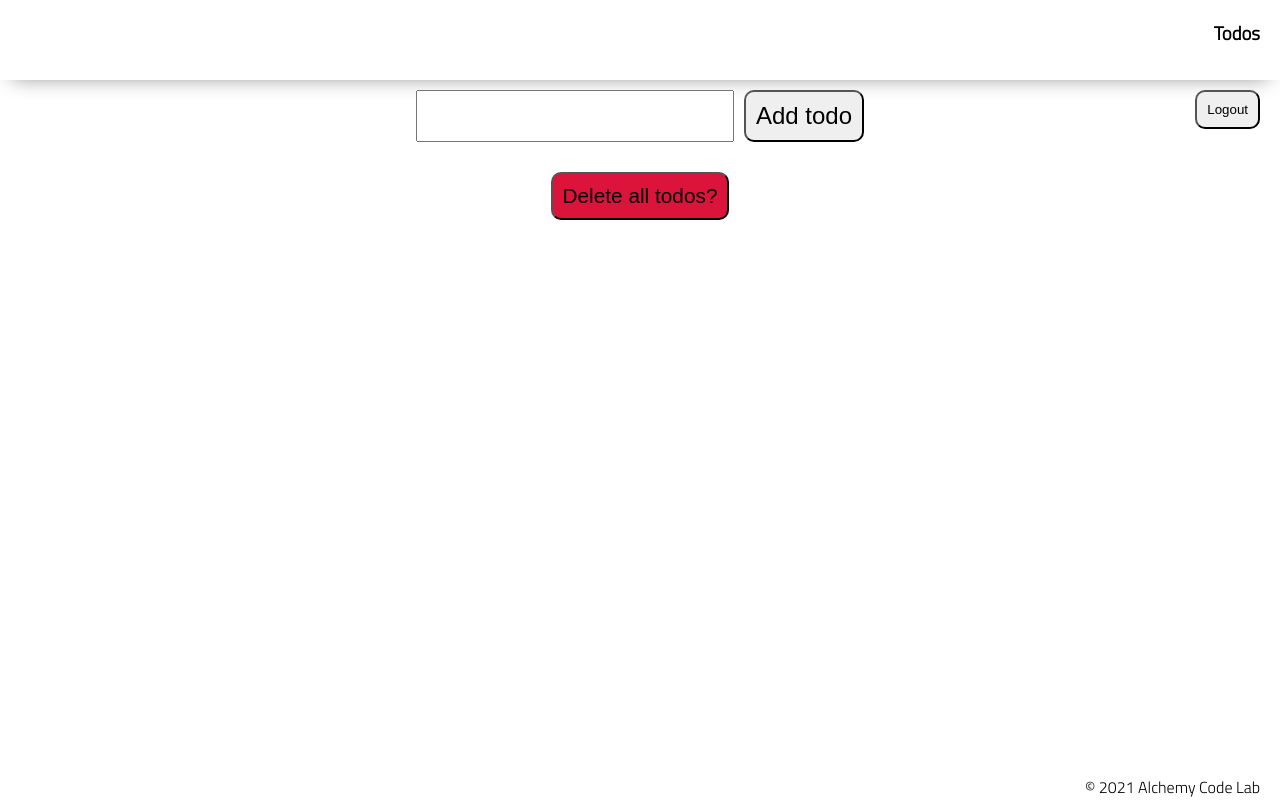
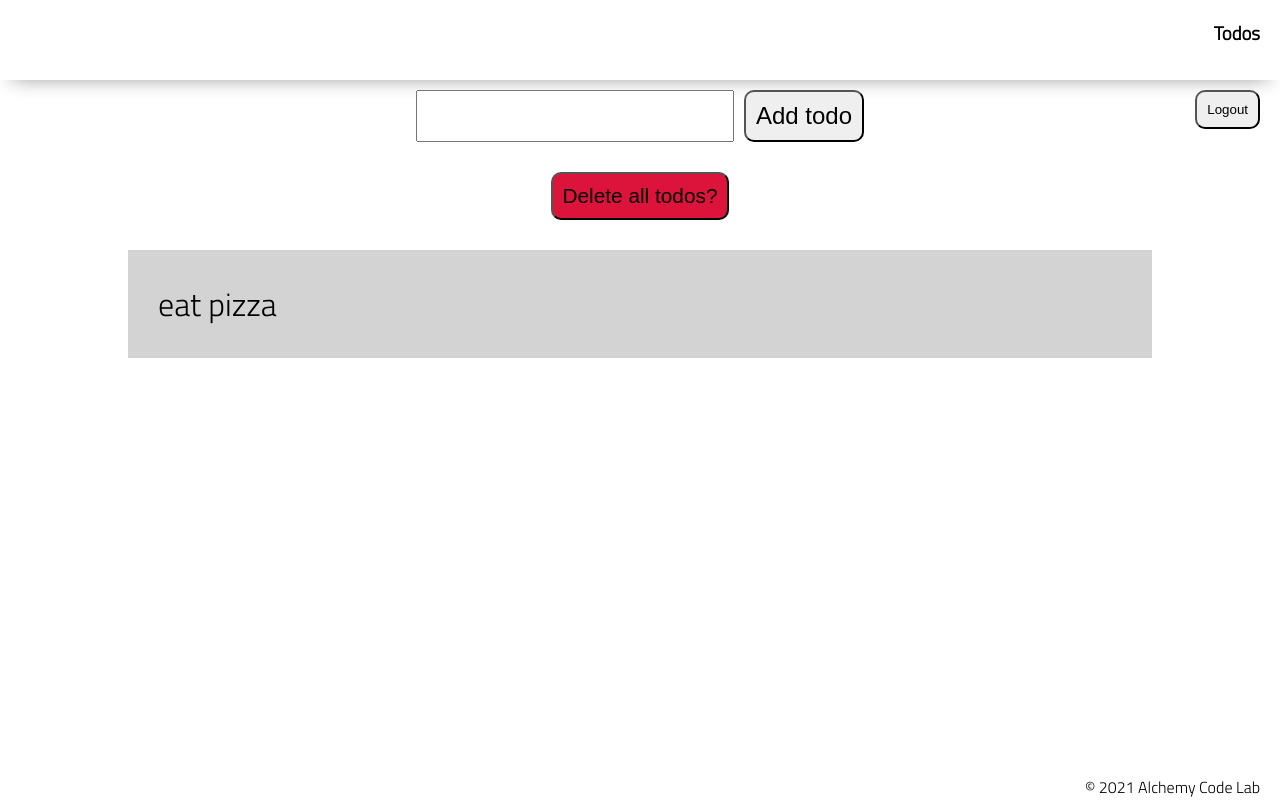
Before and after one commit to m-ghiringhelli/todo-list, a plain HTML site: page todos/index.html in a window 1280 px wide. Drawn offline with nearby package versions, Linux system fonts and the light colour scheme; no server answers.

Commit message:
setup sample html and test

```diff
--- a/render-utils.js
+++ b/render-utils.js
@@ -1,5 +1,6 @@
 export function renderTodo(todo) {
     // create a div and a p tag
+
     // depending on whether the todo is complete, give the div the appropriate css class ('complete' or 'incomplete')
 
     // add the 'todo' css class no matter what
@@ -9,4 +10,5 @@ export function renderTodo(todo) {
     // append stuff
 
     // return the div
+    return div;
 }
--- a/todos/index.html
+++ b/todos/index.html
@@ -29,7 +29,11 @@
                 <button>Add todo</button>
             </form>
             <button class="delete-button">Delete all todos?</button>
-            <div class="todos"></div>
+            <div class="todos">
+                <div class="todo">
+                    <p>eat pizza</p>
+                </div>
+            </div>
         </main>
         <footer>
             <div class="copy gutter-right">&copy; 2021 Alchemy Code Lab</div>
```
Also changed, not shown: test/tests.js (+33 -0 lines).
